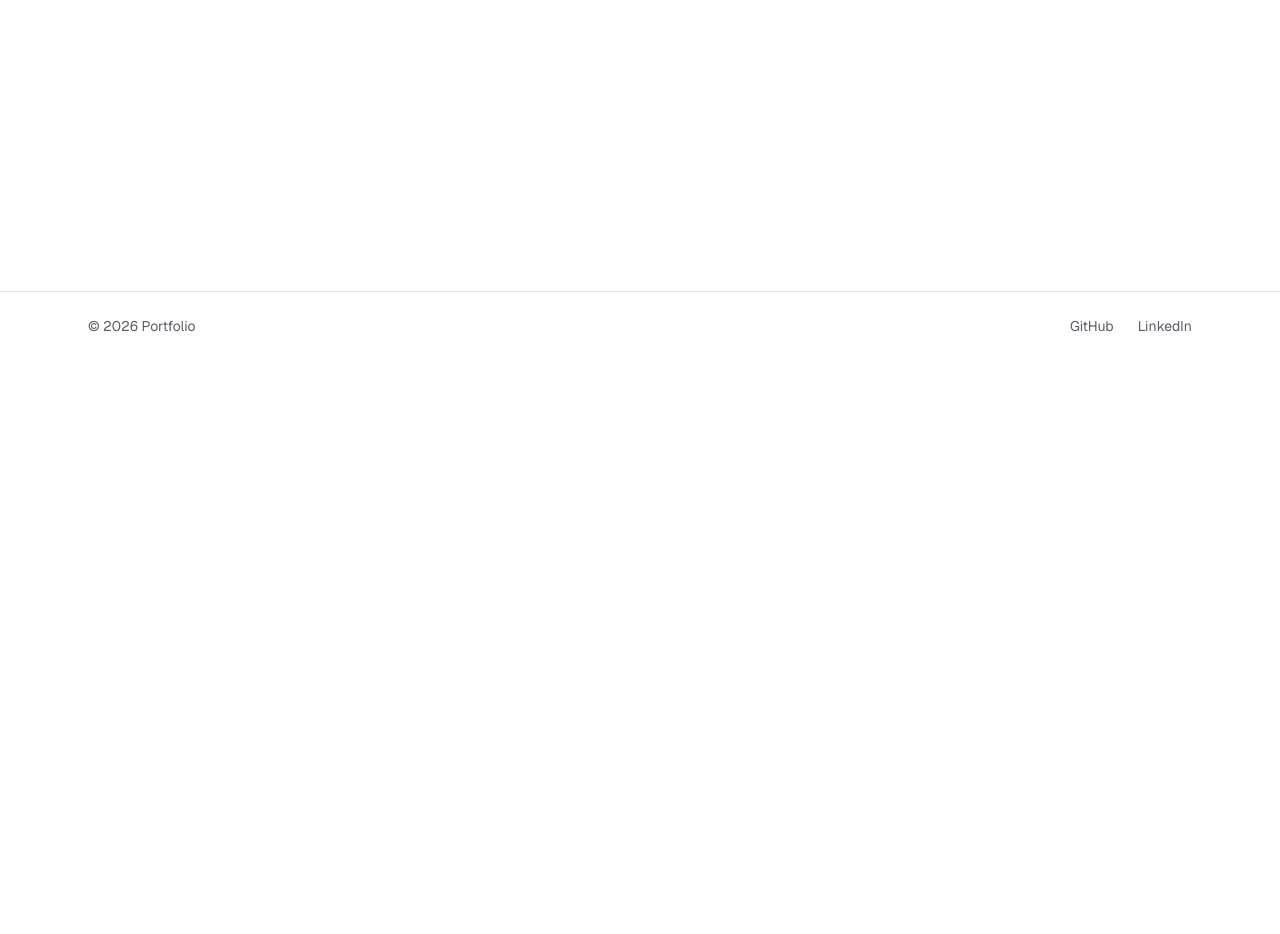
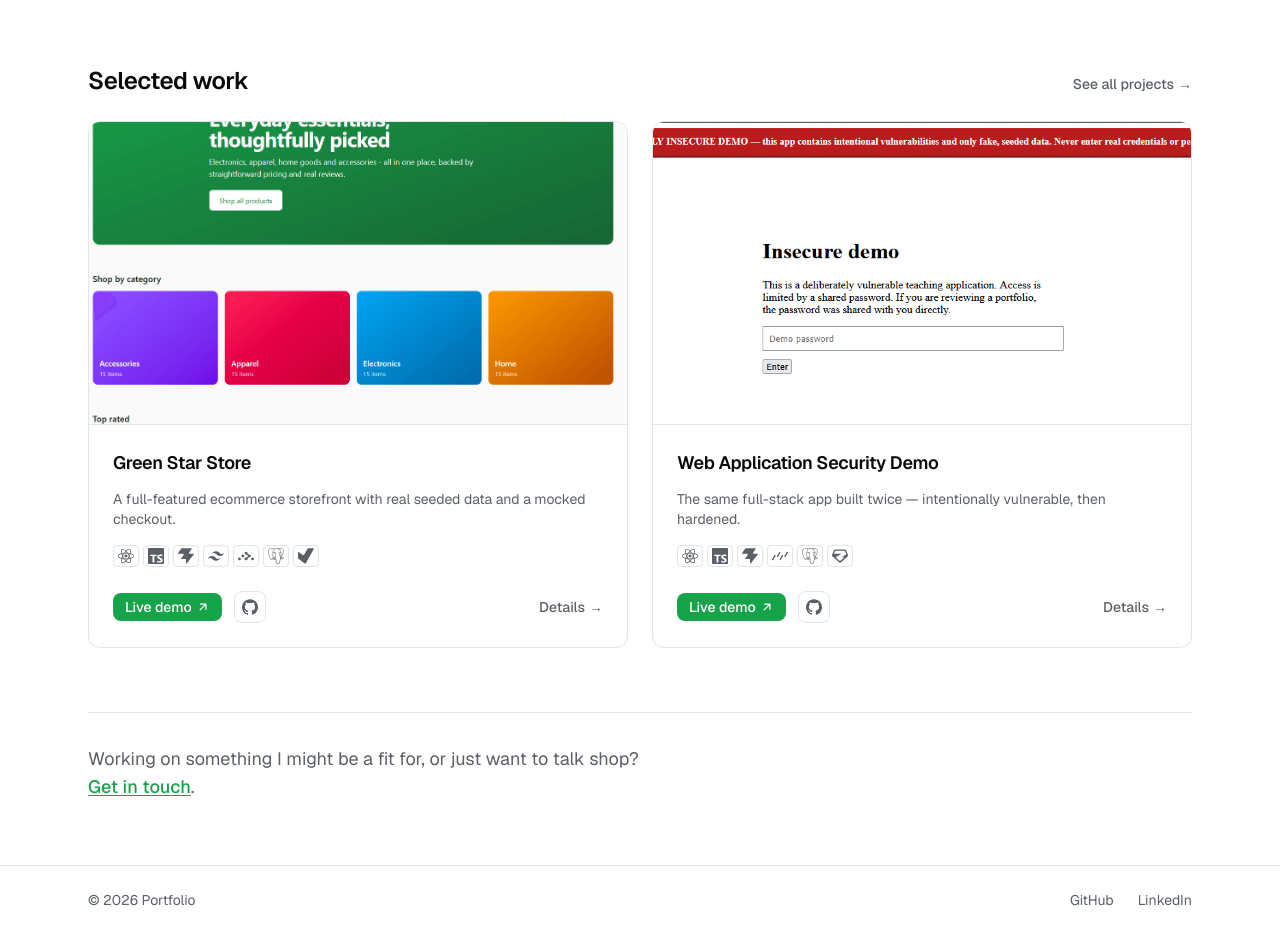
Before and after one commit to dagike/portfolio, a Next.js app: page / in a window 1280 px wide. Shown: the part 440-1374 px from the top of the page. Before the commit the page ends 800 px from the top, so only its background shows below. Built offline with nearby package versions, Linux system fonts and the light colour scheme.

Commit message:
add: home selected work

```diff
--- a/src/app/page.tsx
+++ b/src/app/page.tsx
@@ -1,8 +1,12 @@
 import type { Metadata } from "next";
 import Link from "next/link";
 import { Container } from "@/components/container";
+import { ProjectCard } from "@/components/project-card";
 import { about } from "@/data/about";
 import { home } from "@/data/home";
+import { projects } from "@/data/projects";
+
+const featured = projects.filter((project) => project.featured);
 
 export const metadata: Metadata = {
   title: {
@@ -80,6 +84,42 @@ export default function Home() {
           </li>
         ))}
       </ul>
+
+      <section className="mt-4xl">
+        <div className="flex items-baseline justify-between gap-md">
+          <h2 className="text-2xl font-semibold tracking-tight text-foreground">
+            {home.work.heading}
+          </h2>
+          <Link
+            href="/projects"
+            className="inline-flex items-center gap-2xs text-sm font-medium text-muted transition-colors hover:text-foreground"
+          >
+            {home.work.allLabel}
+            <span aria-hidden>&rarr;</span>
+          </Link>
+        </div>
+
+        <ul className="mt-lg grid grid-cols-1 gap-lg sm:grid-cols-2">
+          {featured.map((project) => (
+            <li key={project.slug} className="h-full">
+              <ProjectCard project={project} />
+            </li>
+          ))}
+        </ul>
+      </section>
+
+      <div className="mt-3xl border-t border-border pt-xl">
+        <p className="max-w-[36rem] text-lg text-muted">
+          {home.closing.text}{" "}
+          <Link
+            href={home.closing.ctaHref}
+            className="font-medium text-accent underline underline-offset-2"
+          >
+            {home.closing.ctaLabel}
+          </Link>
+          .
+        </p>
+      </div>
     </Container>
   );
 }
```
